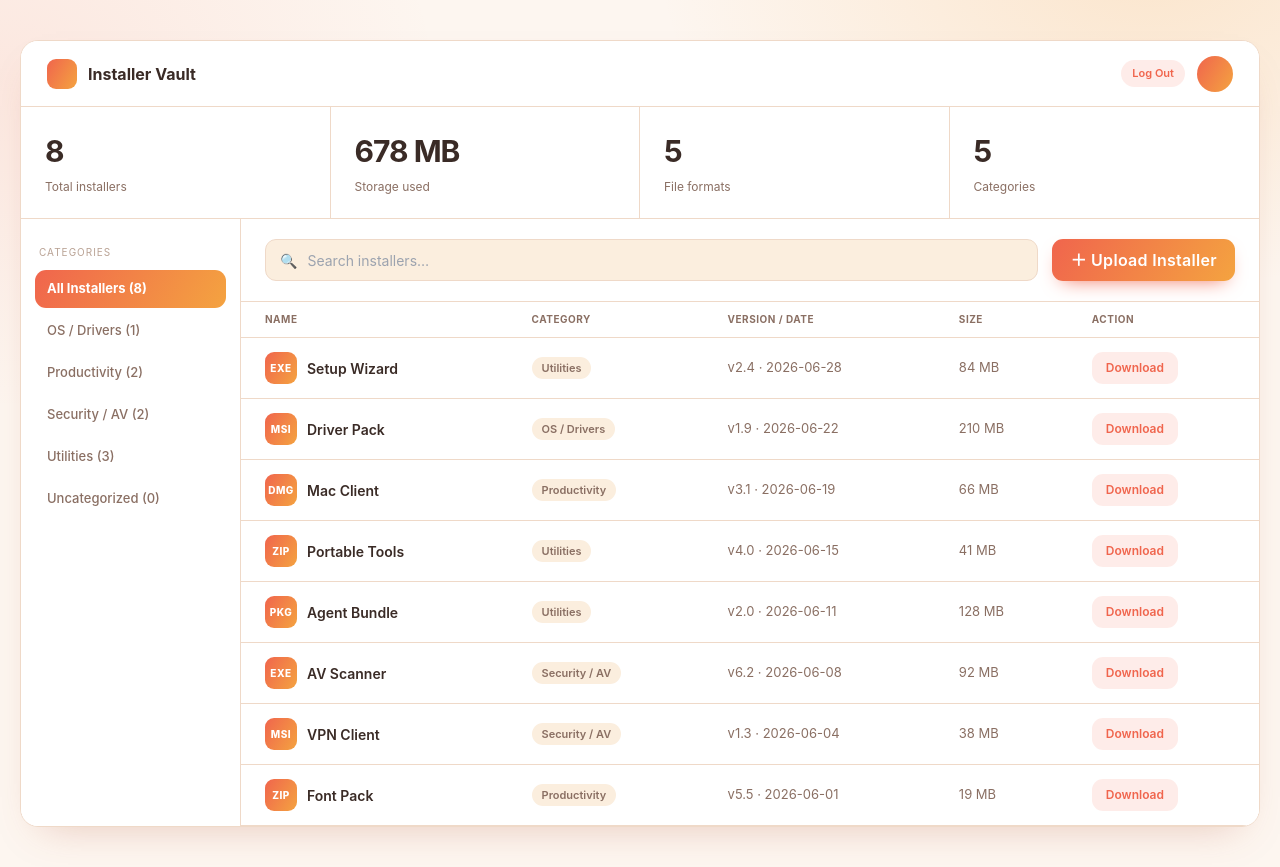
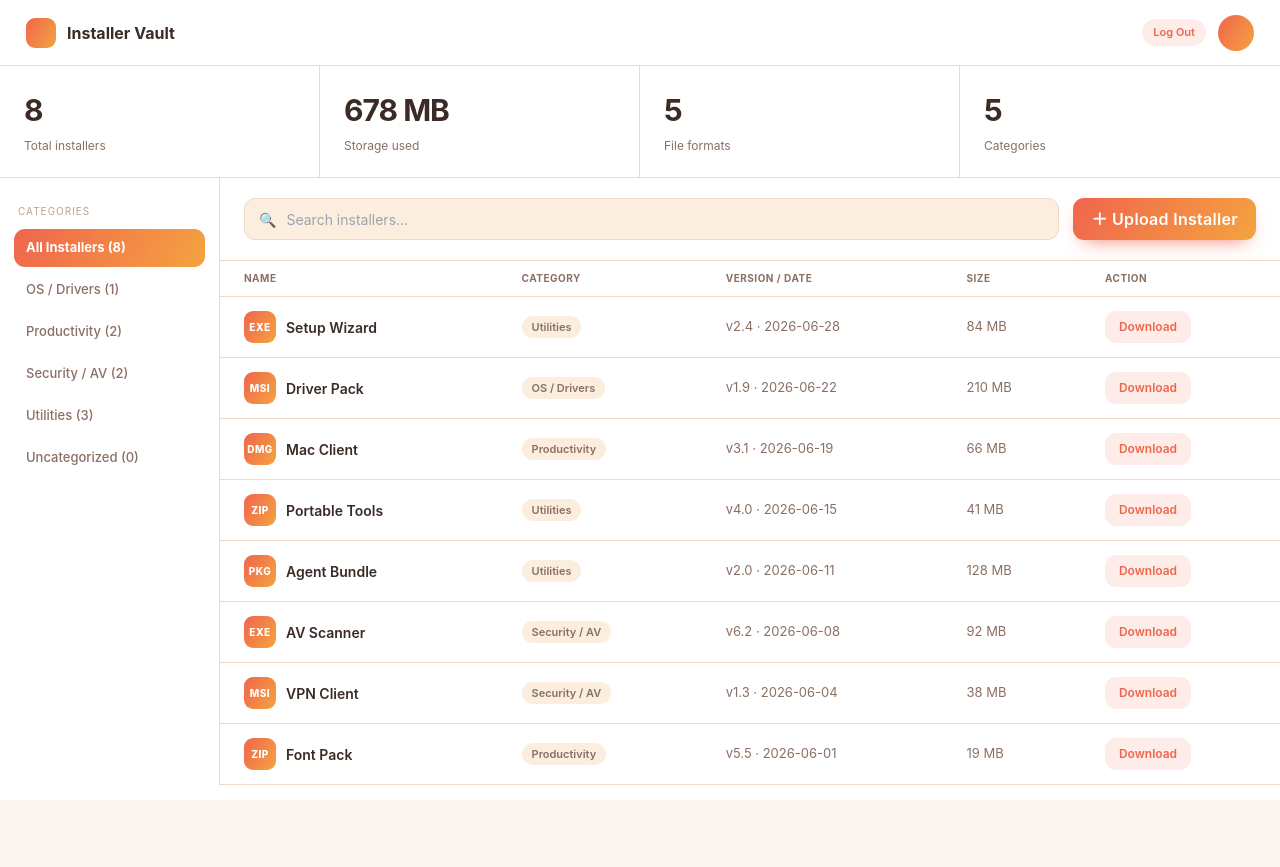
Before and after one commit to yfyjupiter-my/web-file, a Next.js app: page /dashboard in a window 1280 px wide. After the commit the page ends 800 px from the top, so only its background shows below. Built offline with nearby package versions, Linux system fonts and the light colour scheme; no server answers.

Commit message:
make full page view

```diff
--- a/app/dashboard/page.tsx
+++ b/app/dashboard/page.tsx
@@ -16,8 +16,8 @@ export default async function DashboardPage() {
   const { files } = await getFilesRepo().list();
 
   return (
-    <main className="page-wrap">
-      <div className="screen">
+    <main className="page-wrap page-wrap--full">
+      <div className="screen screen--full screen--scroll">
         <TopNav />
         <StatStrip files={files} />
         <DashboardControls initialFiles={files} />
--- a/app/globals.css
+++ b/app/globals.css
@@ -89,6 +89,13 @@ body::before {
   .split.split--full {
     height: 100%;
     min-height: 0;
+  }
+  /* Full-bleed layouts whose content can exceed the viewport (e.g. a growing
+     file table) need the page to scroll instead of clipping at 100vh. */
+  .screen.screen--full.screen--scroll {
+    height: auto;
+    min-height: 100vh;
+    overflow: visible;
   }
 
   /* 5.15 Screen / Panel Container */
```
